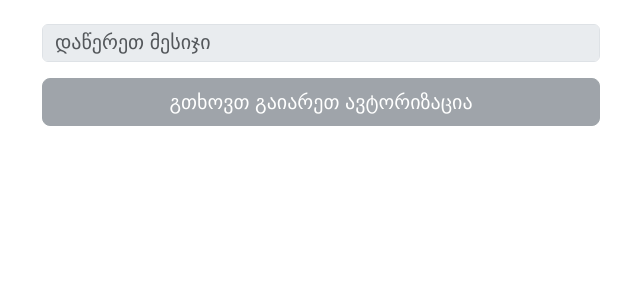
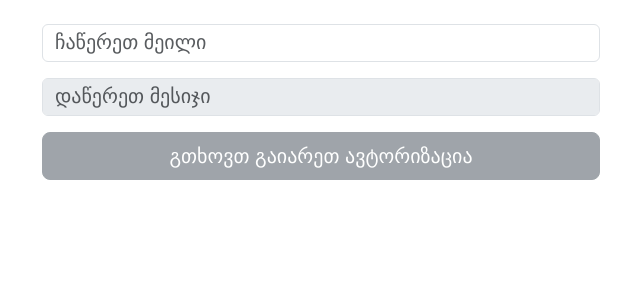
Before and after one commit to SANDRICKSON/thenewest, a Flask app: page /contact in a window 1280 px wide. Shown: the part 92-392 px from the top of the page, without its empty margins (319-959 px from the left). Run offline with Flask 3, Linux system fonts and the light colour scheme; some web fonts are replaced.

Commit message:
Update contact.html

```diff
--- a/templates/contact.html
+++ b/templates/contact.html
@@ -6,6 +6,10 @@
     <div class="w-50">
         <form method="post">
             {{ form.hidden_tag() }}
+
+            <div class="mb-3">
+                {{ form.email(class="form-control", placeholder=form.email.label.text) }}
+            </div>
 
             <div class="mb-3">
                 {{ form.message(class="form-control", placeholder=form.message.label.text, disabled=not current_user.is_authenticated) }}
@@ -25,11 +29,11 @@
 <style>
     label, ::placeholder {
         font-family: "BPG Classic Medium", sans-serif;
-            font-size: 20px;
+        font-size: 20px;
     }
     .btn{
         font-family: "BPG Classic Medium", sans-serif;
-            font-size: 20px;
+        font-size: 20px;
     }
 </style>
 
```
